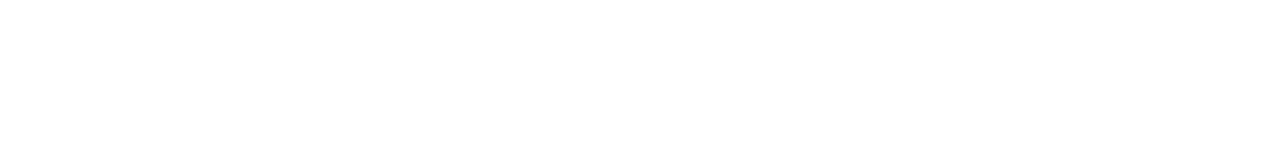
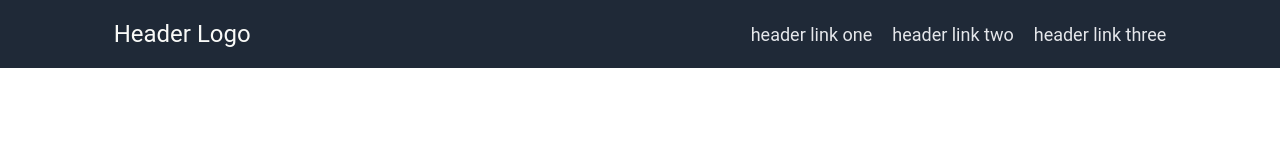
Before and after one commit to BackEndBaritone/Landing-Page, a plain HTML site: page index.html in a window 1280 px wide. Drawn offline with Linux system fonts and the light colour scheme.

Commit message:
Add header elements and styles

```diff
--- a/index.html
+++ b/index.html
@@ -7,6 +7,13 @@
 </head>
 
 <body>
-
+    <div class="header">
+        <div class="logo">Header Logo</div>
+        <ul>
+            <li><a href="#">header link one</a></li>
+            <li><a href="#">header link two</a></li>
+            <li><a href="#">header link three</a></li>
+        </ul>
+    </div>
 </body>
 </html>
--- a/style.css
+++ b/style.css
@@ -0,0 +1,38 @@
+* {
+    font-family: 'Roboto';
+}
+
+body {
+    height: 100vh;
+    display: flex;
+    flex-direction: column;
+    margin: 0px;
+}
+
+a {
+    text-decoration: none;
+    color: #E5E7EB;
+    font-size: 18px;
+}
+
+.header {
+    display: flex;
+    justify-content: center;
+    align-items: center;
+    gap: 500px;
+    color: #F9FAF8;
+    background-color: #1F2937;
+    padding: 20px 0px
+}
+
+.logo {
+    font-size: 24px;
+}
+
+ul {
+    display: flex;
+    list-style: none;
+    padding: 0px;
+    margin: 0px;
+    gap: 20px;
+}
```
